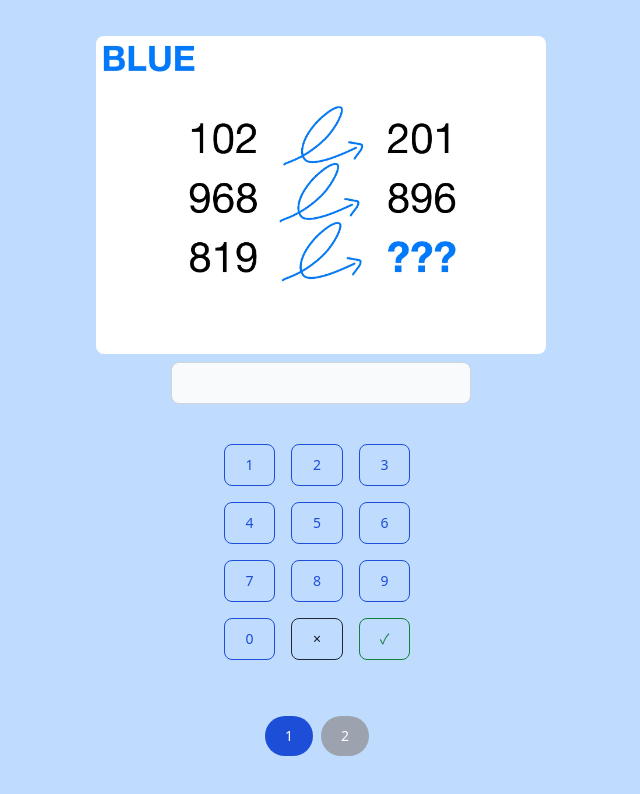
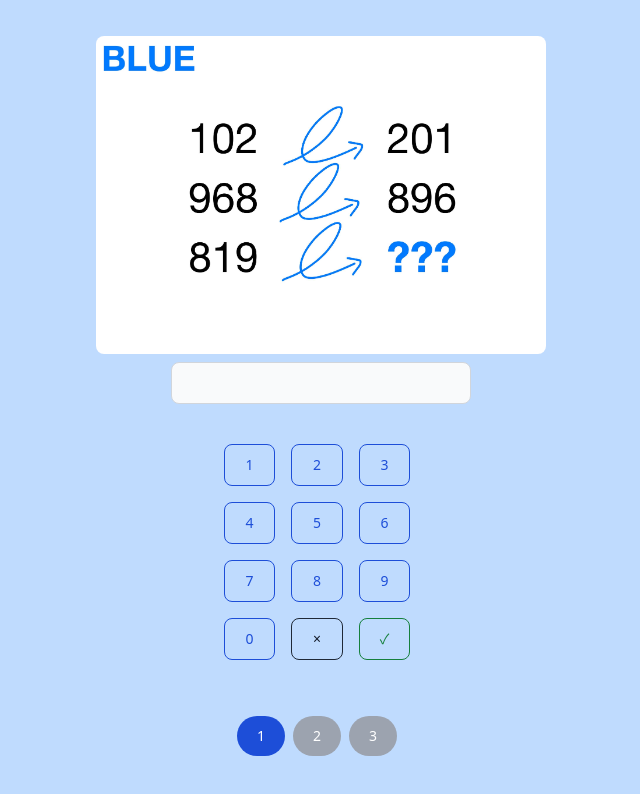
Before and after one commit to tokotoko9981/colors, a Next.js app: page /question in a window 1280 px wide. Shown: the top 794 px of the page, without its empty margins (319-959 px from the left). Built offline with nearby package versions, Linux system fonts and the light colour scheme.

Commit message:
add yellow

```diff
--- a/src/app/question/page.js
+++ b/src/app/question/page.js
@@ -10,7 +10,7 @@ import { useRouter } from "next/navigation";
 const QuestionPage = () => {
   const router = useRouter();
   const [currentQuestion, setCurrentQuestion] = useState(0);
-  const [maxVisited, setMaxVisited] = useState(0); // ユーザーが到達した最大の問題番号（0-index）
+  const [maxVisited, setMaxVisited] = useState(0);
   const [input, setInput] = useState("");
   const [error, setError] = useState(false);
 
@@ -33,25 +33,27 @@ const QuestionPage = () => {
   const handleSubmit = () => {
     if (input === questions[currentQuestion].answer) {
       if (currentQuestion + 1 < questions.length) {
-        setCurrentQuestion((prev) => prev + 1);
-        if (currentQuestion + 1 > maxVisited) {
-          setMaxVisited(currentQuestion + 1);
+        const next = currentQuestion + 1;
+        setCurrentQuestion(next);
+        if (next > maxVisited) {
+          setMaxVisited(next);
         }
-
         setInput("");
         setError(false);
       } else {
         router.push("/clear");
       }
     } else {
-      // エラーの場合、入力欄の表示を赤くする
       setError(true);
     }
   };
 
   return (
     <div
-      className={`flex flex-col items-center justify-center min-h-screen text-center p-4 ${questions[currentQuestion].bgColor}`}
+      className={twMerge(
+        "flex flex-col items-center justify-center min-h-screen text-center p-4",
+        questions[currentQuestion].bgColor
+      )}
     >
       <Question image={questions[currentQuestion].image} />
       {/* 入力欄 */}
@@ -59,8 +61,7 @@ const QuestionPage = () => {
         <label
           htmlFor="default-input"
           className="block mb-2 text-sm font-medium text-gray-900 dark:text-white"
-        >
-        </label>
+        ></label>
         <input
           type="text"
           id="default-input"
@@ -68,9 +69,9 @@ const QuestionPage = () => {
           readOnly
           maxLength="10"
           className={twMerge(
-            "bg-gray-50 border text-sm rounded-lg focus:ring-blue-500 focus:border-blue-500 block w-[300px] p-2.5 text-center",
+            "bg-gray-50 border text-sm rounded-lg focus:ring-white focus:border-white block w-[300px] p-2.5 text-center",
             error ? "border-red-500 text-red-500" : "border-gray-300 text-white",
-            "dark:bg-gray-700 dark:placeholder-gray-400 dark:focus:ring-blue-500 dark:focus:border-blue-500"
+            "dark:bg-gray-700 dark:placeholder-gray-400 dark:focus:ring-white dark:focus:border-white"
           )}
         />
       </div>
@@ -80,10 +81,14 @@ const QuestionPage = () => {
       {/* 問題ナビゲーションボタン */}
       <div className="mt-8 flex flex-wrap justify-center">
         {questions.map((question, index) => {
-          // 到達済みかどうかの判定：index が maxVisited 以下なら到達済み
+          // 到達済みなら、そのボタンは常にその問題の buttonColor に依存する
           const isAccessible = index <= maxVisited;
           const buttonClass = isAccessible
-            ? `text-white ${question.buttonColor} hover:opacity-90 focus:outline-none focus:ring-4 ${question.highlightColor} font-medium rounded-full text-sm px-5 py-2.5 text-center me-2 mb-2`
+            ? twMerge(
+                "text-white",
+                questions[index].buttonColor,
+                "hover:opacity-90 focus:outline-none focus:ring-4 focus:ring-white font-medium rounded-full text-sm px-5 py-2.5 text-center me-2 mb-2"
+              )
             : "text-white bg-gray-400 font-medium rounded-full text-sm px-5 py-2.5 text-center me-2 mb-2 cursor-not-allowed";
           return (
             <button
@@ -94,6 +99,7 @@ const QuestionPage = () => {
                 if (isAccessible) {
                   setCurrentQuestion(index);
                   setInput("");
+                  setError(false);
                 }
               }}
               disabled={!isAccessible}
--- a/src/data/questions.json
+++ b/src/data/questions.json
@@ -4,15 +4,20 @@
       "image": "/images/blue.jpg",
       "answer": "618",
       "bgColor": "bg-blue-200",
-      "buttonColor": "bg-blue-700",
-      "highlightColor": "bg-blue"
+      "buttonColor": "bg-blue-700"
     },
     {
       "id": 2,
       "image": "/images/green.jpg",
       "answer": "834",
       "bgColor": "bg-green-200",
-      "buttonColor": "bg-green-700",
-      "highlightColor": "bg-green"
+      "buttonColor": "bg-green-700"
+    },
+    {
+      "id": 3,
+      "image": "/images/yellow.jpg",
+      "answer": "249",
+      "bgColor": "bg-yellow-200",
+      "buttonColor": "bg-yellow-700"
     }
   ]
--- a/tailwind.config.js
+++ b/tailwind.config.js
@@ -7,7 +7,7 @@ module.exports = {
     'bg-blue-200',
     'bg-green-200',
     'bg-gray-500',
-    'bg-green-500',
+    'bg-yellow-200',
   ],
   theme: {
     extend: {},
```
Also changed, not shown: public/images/yellow.jpg (added).
